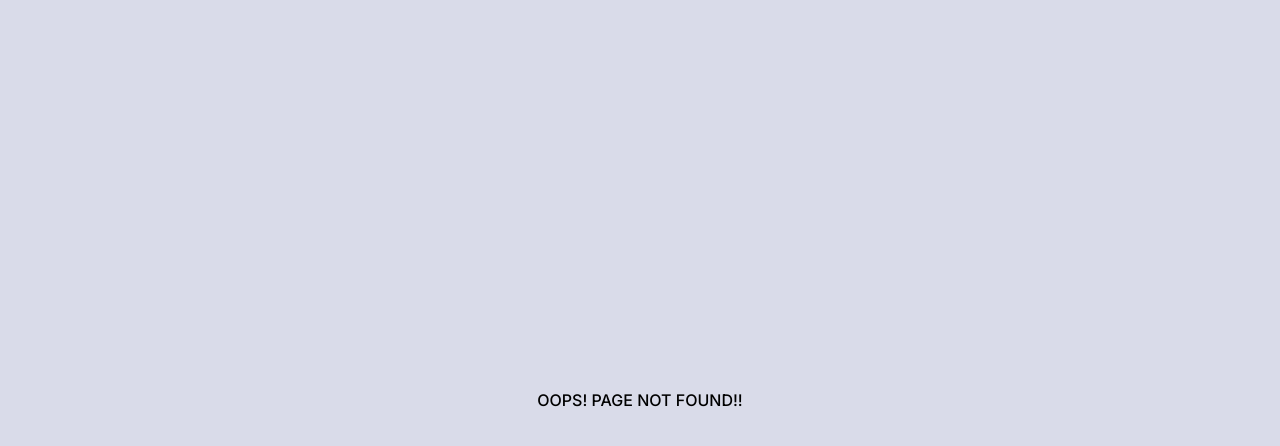
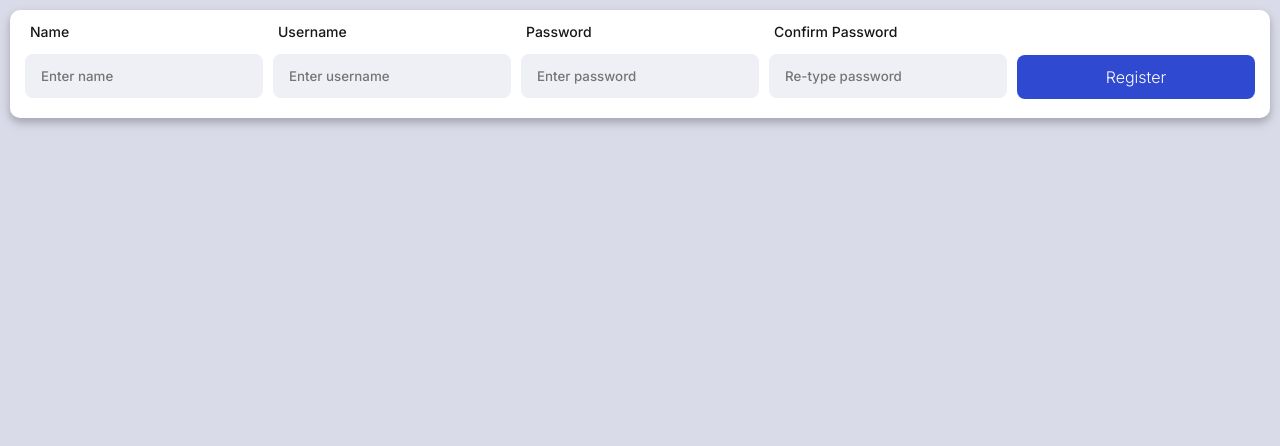
Before and after one commit to kuhlekt1v/component-library, a React (Create React App) app in the folder components/form-components/: page /form-banner in a window 1280 px wide. Before the commit this address led to /notfound. Shown: the top 446 px of the page. Built offline with nearby package versions, Linux system fonts and the light colour scheme.

Commit message:
Basic inline form & page flex correction.

```diff
--- a/components/form-components/src/App.styles.ts
+++ b/components/form-components/src/App.styles.ts
@@ -6,25 +6,19 @@ export const GlobalStyle = createGlobalStyle`
     box-sizing: border-box;
     padding: 0;
     margin: 0;
+    font-family: 'Inter', sans-serif;
+  }
 
-    font-family: 'Inter', sans-serif;
+  #root {
+    height: 100%;
     background-color: ${COLORS.light};
   }
 
-  html {
+  html, body {
     height: 100%;
   }
-
-  body {
-    display: flex;
-	  min-height: 100%;
-	  align-items: center;
-	  justify-content: center;
-  }
-
   /* Text */
   h1 {
-    background-color: transparent;
     font-style: normal;
     font-weight: bold;
     font-size: 64px;
@@ -33,7 +27,7 @@ export const GlobalStyle = createGlobalStyle`
   }
 
   h2 {
-    background-color: transparent;
+
     font-style: normal;
     font-weight: bold;
     font-size: 48px;
@@ -42,7 +36,6 @@ export const GlobalStyle = createGlobalStyle`
   }
 
   h3 {
-    background-color: transparent;
     font-style: normal;
     font-weight: bold;
     font-size: 32px;
@@ -51,7 +44,6 @@ export const GlobalStyle = createGlobalStyle`
   }
 
   p {
-    background-color: transparent;
     font-style: normal;
     font-weight: 300;
     font-size: 14px;
@@ -59,7 +51,6 @@ export const GlobalStyle = createGlobalStyle`
   }
 
   .bold {
-    background-color: transparent;
     font-style: normal;
     font-weight: 600;
     font-size: 14px;
@@ -68,7 +59,6 @@ export const GlobalStyle = createGlobalStyle`
 
   label {
     color: ${COLORS.title};
-    background-color: transparent;
     font-style: normal;
     font-weight: 400;
     font-size: 14px;
--- /dev/null
+++ b/components/form-components/src/Pages/Forms/FormBanner.tsx
@@ -0,0 +1,32 @@
+import React from 'react';
+import { CardBanner, FormItem, HorizontalContainer, IlBtnPrimary } from '../../Styles/StyledComponents';
+
+export const FormBanner = () => {
+  return (
+    <>
+      <HorizontalContainer>
+        <CardBanner>
+          <FormItem>
+            <label htmlFor="name">Name</label>
+            <input type="text" id="name" placeholder="Enter name" />
+          </FormItem>
+          <FormItem>
+            <label htmlFor="username">Username</label>
+            <input type="text" id="username" placeholder="Enter username" />
+          </FormItem>
+          <FormItem>
+            <label htmlFor="password">Password</label>
+            <input type="password" id="password" placeholder="Enter password" />
+          </FormItem>
+          <FormItem>
+            <label htmlFor="confirmPass">Confirm Password</label>
+            <input type="password" id="confirmPass" placeholder="Re-type password" />
+          </FormItem>
+          <FormItem>
+            <IlBtnPrimary type="submit">Register</IlBtnPrimary>
+          </FormItem>
+        </CardBanner>
+      </HorizontalContainer>
+    </>
+  );
+};
--- a/components/form-components/src/Pages/HomePage.tsx
+++ b/components/form-components/src/Pages/HomePage.tsx
@@ -1,5 +1,9 @@
 import React from 'react';
 
 export const HomePage = () => {
-  return <div>Home page placeholder</div>;
+  return (
+    <div style={{ display: 'flex', justifyContent: 'center', alignItems: 'center', height: '100%' }}>
+      <div>Home page placeholder</div>
+    </div>
+  );
 };
--- a/components/form-components/src/Pages/RegisterPage.tsx
+++ b/components/form-components/src/Pages/RegisterPage.tsx
@@ -1,6 +1,6 @@
 import React from 'react';
 import { useForm, SubmitHandler } from 'react-hook-form';
-import { Card, FormItem, PrimaryButton, ErrorMessage } from '../Styles/StyledComponents';
+import { Card, FormItem, PrimaryButton, ErrorMessage, CenterContainer } from '../Styles/StyledComponents';
 
 interface IFormInput {
   name: string;
@@ -19,10 +19,13 @@ export const RegisterPage = () => {
 
   const onSubmit: SubmitHandler<IFormInput> = (data) => console.log(data);
 
+  // document.body.style.display = 'flex';
+
   return (
     <>
+      <CenterContainer>
         <Card>
-        <form onSubmit={handleSubmit(onSubmit)} style={{ backgroundColor: 'transparent' }}>
+          <form onSubmit={handleSubmit(onSubmit)}>
             <h3 className="center" style={{ marginBottom: '20px' }}>
               Register New User
             </h3>
@@ -44,7 +47,9 @@ export const RegisterPage = () => {
                 placeholder="Enter username"
                 {...register('username', { required: true, maxLength: 25 })}
               />
-            {errors.username && errors.username.type === 'required' && <ErrorMessage>Username required.</ErrorMessage>}
+              {errors.username && errors.username.type === 'required' && (
+                <ErrorMessage>Username required.</ErrorMessage>
+              )}
             </FormItem>
             <FormItem>
               <label htmlFor="password">Password</label>
@@ -54,7 +59,9 @@ export const RegisterPage = () => {
                 placeholder="Enter password"
                 {...register('password', { required: true, maxLength: 25 })}
               />
-            {errors.password && errors.password.type === 'required' && <ErrorMessage>Password required.</ErrorMessage>}
+              {errors.password && errors.password.type === 'required' && (
+                <ErrorMessage>Password required.</ErrorMessage>
+              )}
             </FormItem>
             <FormItem>
               <label htmlFor="confirmPass">Confirm Password</label>
@@ -80,6 +87,7 @@ export const RegisterPage = () => {
             </FormItem>
           </form>
         </Card>
+      </CenterContainer>
     </>
   );
 };
--- a/components/form-components/src/Router.tsx
+++ b/components/form-components/src/Router.tsx
@@ -3,6 +3,9 @@ import { BrowserRouter, Route, Switch, Redirect } from 'react-router-dom';
 
 import { HomePage } from './Pages/HomePage';
 import { RegisterPage } from './Pages/RegisterPage';
+
+import { FormBanner } from './Pages/Forms/FormBanner';
+
 import { NotFoundPage } from './Pages/NotFoundPage';
 
 export const Router = () => {
@@ -11,6 +14,7 @@ export const Router = () => {
       <Switch>
         <Route exact={true} path="/" component={HomePage} />
         <Route path="/register" component={RegisterPage} />
+        <Route path="/form-banner" component={FormBanner} />
         <Route path="/notfound" component={NotFoundPage} />
         {/* Page not found. */}
         <Route component={() => <Redirect to="/notfound" />} />
--- a/components/form-components/src/Styles/StyledComponents.ts
+++ b/components/form-components/src/Styles/StyledComponents.ts
@@ -13,9 +13,6 @@ export const FormItem = styled.div`
   }
 
   input {
-    display: flex;
-    flex-direction: row;
-    align-items: flex-start;
     background-color: ${COLORS.inputbkg};
     color: ${COLORS.body};
     padding: 5px 16px;
@@ -34,17 +31,50 @@ export const FormItem = styled.div`
   }
 `;
 
-export const Card = styled.div`
+// Cards.
+export const CenterContainer = styled.div`
+  height: 100%;
   display: flex;
-  flex-direction: column;
+  align-items: center;
+  justify-content: center;
+`;
+
+export const HorizontalContainer = styled.div`
+  display: flex;
+`;
+
+const CardBase = styled.div`
   background-color: ${COLORS.white};
   border-radius: 10px;
-  width: 418px;
   padding: 20px;
   box-shadow: 0px 5px 10px rgba(160, 163, 189, 0.1);
   filter: drop-shadow(0px 4px 4px rgba(0, 0, 0, 0.25));
 `;
 
+export const Card = styled(CardBase)`
+  width: 418px;
+`;
+
+export const CardBanner = styled(CardBase)`
+  display: flex;
+  align-items: center;
+  justify-content: space-between;
+  margin: 10px;
+  padding: 5px 15px 0;
+  width: 100vw;
+  gap: 10px;
+`;
+
+// Form validation.
+export const ErrorMessage = styled.div`
+  background-color: transparent;
+  color: ${COLORS.danger};
+  font-size: 12px;
+  font-style: italic;
+  margin: 10px 0 0 5px;
+`;
+
+// Buttons.
 export const Button = styled.button`
   padding: 5px 16px;
   height: 44px;
@@ -62,17 +92,6 @@ export const Button = styled.button`
   }
 `;
 
-// Form validation.
-export const ErrorMessage = styled.div`
-  background-color: transparent;
-  color: ${COLORS.danger};
-  font-size: 12px;
-  font-style: italic;
-  margin: 10px 0 0 5px;
-`;
-
-// Buttons.
-
 export const PrimaryButton = styled(Button)`
   color: ${COLORS.white};
   background-color: ${COLORS.primary};
@@ -81,3 +100,8 @@ export const PrimaryButton = styled(Button)`
     background-color: ${COLORS.primarylt};
   }
 `;
+
+// Inline buttons.
+export const IlBtnPrimary = styled(PrimaryButton)`
+  margin-top: 20px;
+`;
```
Also changed, not shown: components/form-components/src/Styles/Form.css (deleted). Lines whose indentation alone changed are shown as unchanged.
